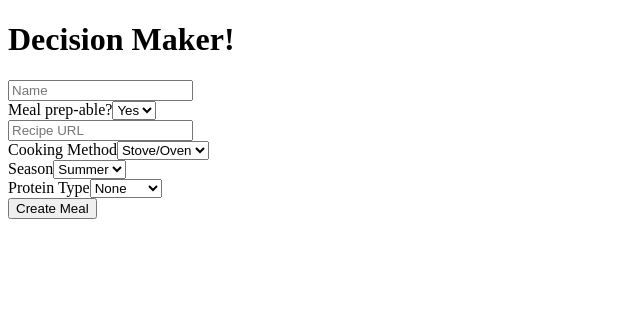
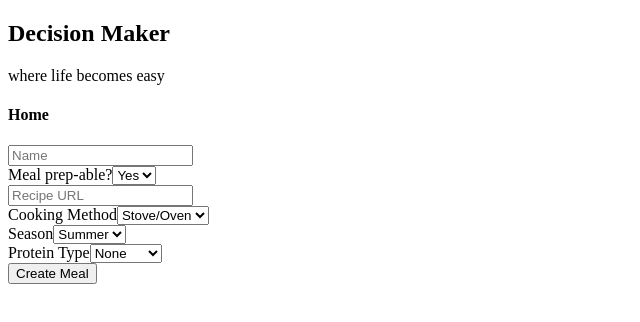
Before and after one commit to hannahriley33/decision-maker-front, a React app: page / in a window 1280 px wide. Shown: the top 322 px of the page, without its empty margins (0-640 px from the left). Built offline with nearby package versions, Linux system fonts and the light colour scheme.

Commit message:
added landing page component

```diff
--- a/src/components/App/App.jsx
+++ b/src/components/App/App.jsx
@@ -1,10 +1,12 @@
 import React from 'react';
+import Landing from '../Landing/Landing.jsx';
 import Header from '../site-wide/Header';
 import MealContainer from '../MealComponents/MealContainer';
 
 export default function App() {
   return (
     <>
+      <Landing />
       <Header />
       <MealContainer />
     </>
--- /dev/null
+++ b/src/components/Landing/Landing.jsx
@@ -0,0 +1,12 @@
+import React from 'react';
+
+const Landing = () => {
+
+  return (
+    <>
+      <h2>Decision Maker</h2>
+      <p>where life becomes easy</p>
+    </>
+  );
+};
+export default Landing;
--- a/src/components/MealComponents/MealContainer.jsx
+++ b/src/components/MealComponents/MealContainer.jsx
@@ -4,9 +4,6 @@ import MealForm from './MealForm.jsx';
 
 export default class MealContainer extends Component {
   render() {
-
-
-
 
 
 
--- a/src/components/site-wide/Header.jsx
+++ b/src/components/site-wide/Header.jsx
@@ -4,7 +4,7 @@ export default class Header extends Component {
   render() {
     return (
       <div>
-        <h1>Decision Maker!</h1>
+        <h4>Home</h4>
       </div>
     );
   }
```
